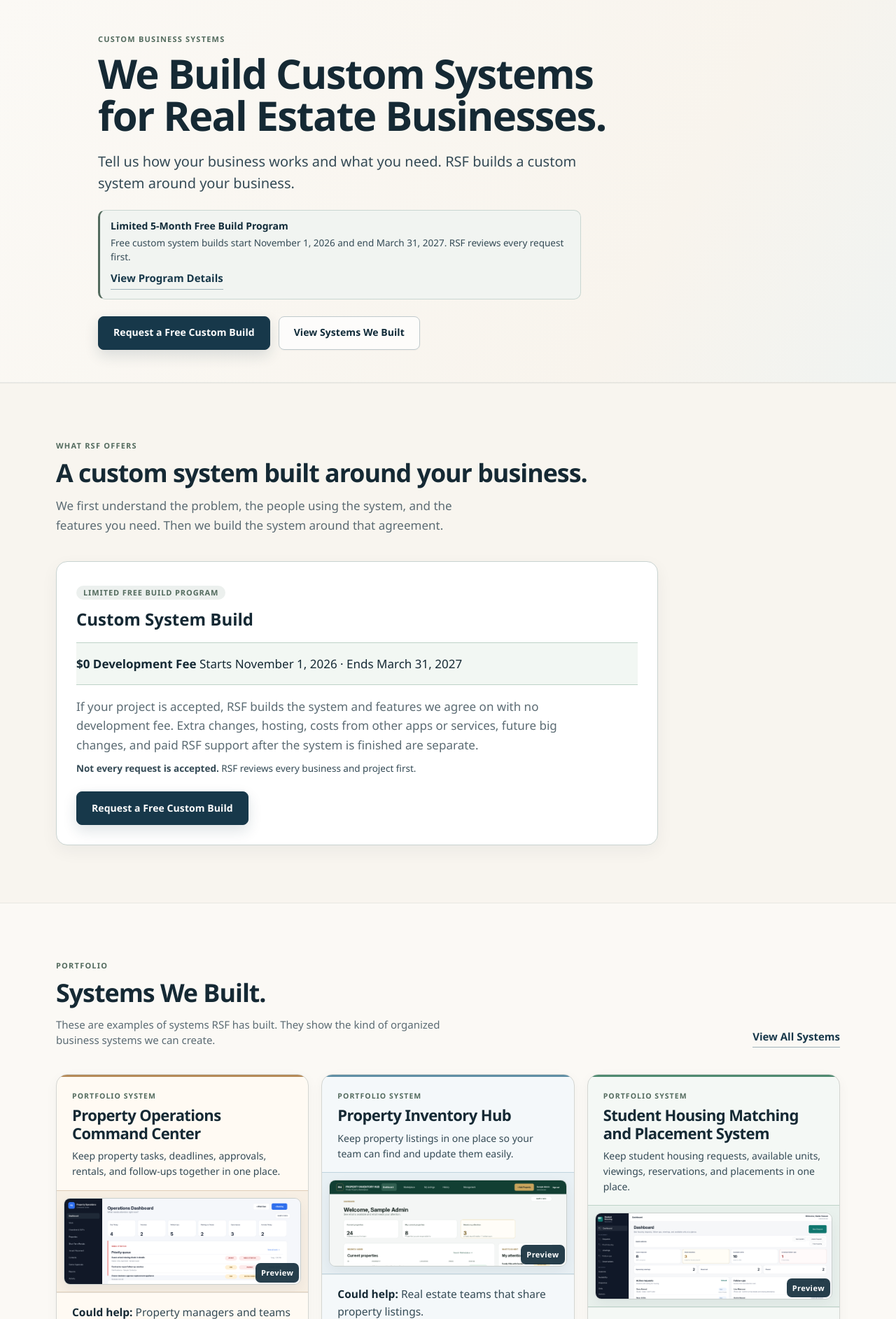
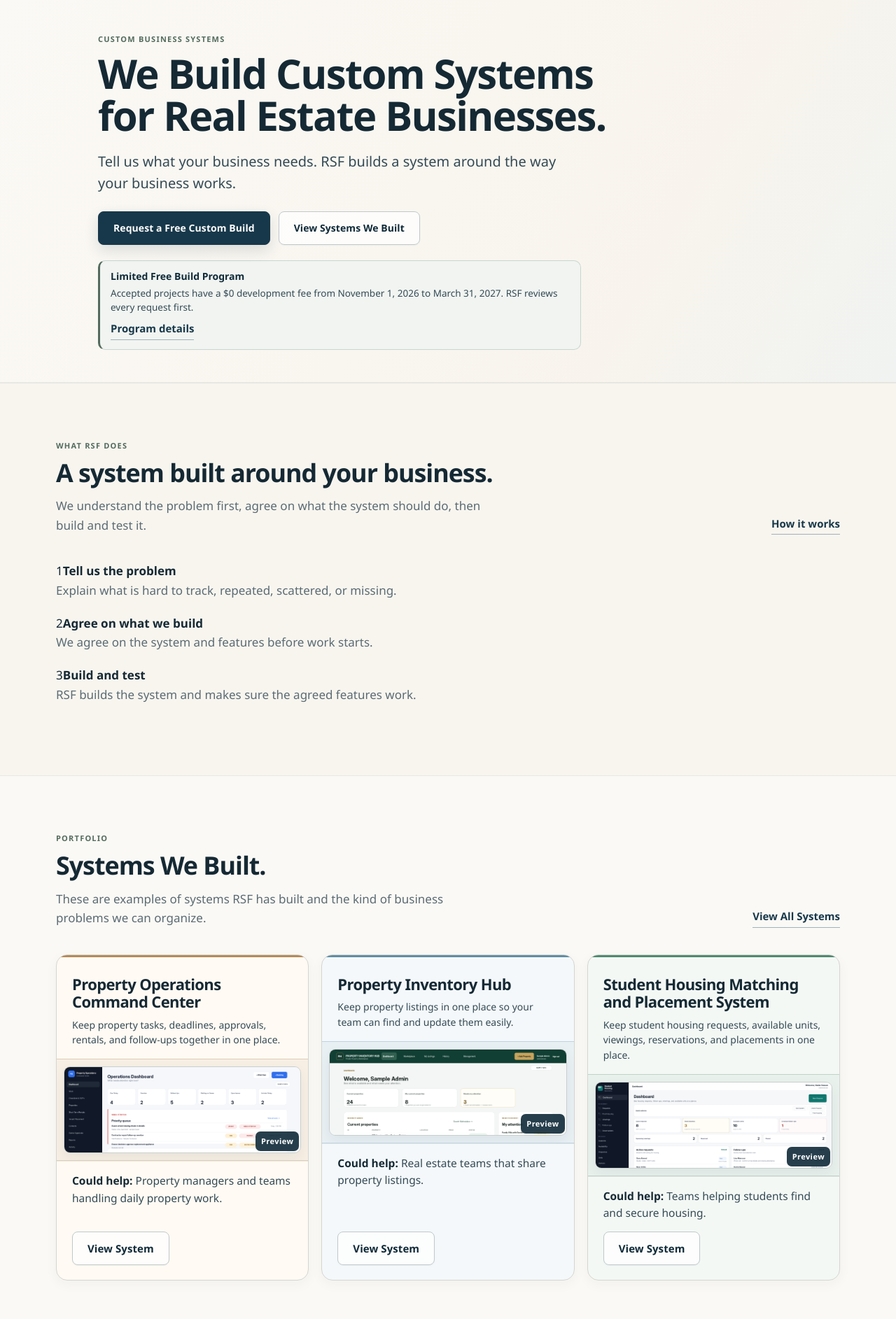
Before and after one commit to keycastro/RSF-Main-System, a Flask app: page / in a window 1280 px wide. Shown: the part 116-2001 px from the top of the page at 70% size. Run offline with Flask 3, Linux system fonts and the light colour scheme; parts of the project's set-up code (start-up, migrations or seed data) failed here and were passed over; some libraries are stand-ins or nearby versions.

Commit message:
Reduce repetition and tighten Home hierarchy

```diff
--- a/app/templates/public/home.html
+++ b/app/templates/public/home.html
@@ -5,20 +5,20 @@
     <div class="hero-copy reveal">
       <p class="page-kicker">CUSTOM BUSINESS SYSTEMS</p>
       <h1>We Build Custom Systems for Real Estate Businesses.</h1>
-      <p class="hero-lead">Tell us how your business works and what you need. RSF builds a custom system around your business.</p>
-
-      {% if free_build_program.visible %}
-      <div class="free-program-inline">
-        <strong>Limited 5-Month Free Build Program</strong>
-        <span>Free custom system builds {% if free_build_program.is_upcoming %}start {{ free_build_program.start_date }}{% else %}are available now{% endif %} and end {{ free_build_program.end_date }}. RSF reviews every request first.</span>
-        <a class="text-link" href="{{ url_for('site.services') }}#free-custom-build-program">View Program Details</a>
-      </div>
-      {% endif %}
+      <p class="hero-lead">Tell us what your business needs. RSF builds a system around the way your business works.</p>
 
       <div class="hero-actions">
         <a class="button primary" href="{{ url_for('site.contact', intent='custom-build') }}">{% if free_build_program.visible %}Request a Free Custom Build{% else %}Build a Custom System{% endif %}</a>
         <a class="button secondary" href="{{ url_for('site.system_templates') }}">View Systems We Built</a>
       </div>
+
+      {% if free_build_program.visible %}
+      <div class="free-program-inline">
+        <strong>Limited Free Build Program</strong>
+        <span>Accepted projects have a $0 development fee from {{ free_build_program.start_date }} to {{ free_build_program.end_date }}. RSF reviews every request first.</span>
+        <a class="text-link" href="{{ url_for('site.services') }}#free-custom-build-program">Program details</a>
+      </div>
+      {% endif %}
     </div>
   </div>
 </section>
@@ -27,36 +27,19 @@
   <div class="container">
     <div class="section-head simple-section-head reveal">
       <div>
-        <p class="page-kicker">WHAT RSF OFFERS</p>
-        <h2>A custom system built around your business.</h2>
-        <p>We first understand the problem, the people using the system, and the features you need. Then we build the system around that agreement.</p>
+        <p class="page-kicker">WHAT RSF DOES</p>
+        <h2>A system built around your business.</h2>
+        <p>We understand the problem first, agree on what the system should do, then build and test it.</p>
       </div>
+      <a class="text-link desktop-link" href="{{ url_for('site.services') }}">How it works</a>
     </div>
 
-    <div class="single-offer-wrap reveal">
-      <article class="human-option-card single-offer-card">
-        {% if free_build_program.visible %}
-        <p class="choice-label choice-label-pill">LIMITED FREE BUILD PROGRAM</p>
-        <strong>Custom System Build</strong>
-        <div class="system-choice-price system-choice-price--quote free-program-price" aria-label="Limited free custom system development">
-          <b>$0 Development Fee</b>
-          <span>{% if free_build_program.is_upcoming %}Starts {{ free_build_program.start_date }}{% else %}Available now{% endif %} · Ends {{ free_build_program.end_date }}</span>
-        </div>
-        <p class="human-option-explanation">If your project is accepted, RSF builds the system and features we agree on with no development fee. Extra changes, hosting, costs from other apps or services, future big changes, and paid RSF support after the system is finished are separate.</p>
-        <p class="single-offer-note"><strong>Not every request is accepted.</strong> RSF reviews every business and project first.</p>
-        <a class="button primary human-option-button" href="{{ url_for('site.contact', intent='custom-build') }}">Request a Free Custom Build</a>
-        {% else %}
-        <p class="choice-label choice-label-pill">CUSTOM SYSTEM</p>
-        <strong>Custom System Build</strong>
-        <div class="system-choice-price system-choice-price--quote" aria-label="Custom system pricing">
-          <b>Price by Agreement</b>
-          <span>We agree on the work and price before we start</span>
-        </div>
-        <p class="human-option-explanation">Tell us what your business needs. We agree on what we will build and the price before work starts.</p>
-        <a class="button primary human-option-button" href="{{ url_for('site.contact', intent='custom-build') }}">Build a Custom System</a>
-        {% endif %}
-      </article>
+    <div class="home-process-row reveal" aria-label="How a custom system build works">
+      <div><span>1</span><strong>Tell us the problem</strong><p>Explain what is hard to track, repeated, scattered, or missing.</p></div>
+      <div><span>2</span><strong>Agree on what we build</strong><p>We agree on the system and features before work starts.</p></div>
+      <div><span>3</span><strong>Build and test</strong><p>RSF builds the system and makes sure the agreed features work.</p></div>
     </div>
+    <a class="text-link mobile-link" href="{{ url_for('site.services') }}">How it works</a>
   </div>
 </section>
 
@@ -66,7 +49,7 @@
       <div>
         <p class="page-kicker">PORTFOLIO</p>
         <h2>Systems We Built.</h2>
-        <p class="system-choice-helper">These are examples of systems RSF has built. They show the kind of organized business systems we can create.</p>
+        <p>These are examples of systems RSF has built and the kind of business problems we can organize.</p>
       </div>
       <a class="text-link desktop-link" href="{{ url_for('site.system_templates') }}">View All Systems</a>
     </div>
@@ -75,7 +58,6 @@
       {% for item in published_system_templates %}
       <article class="system-showcase-card simple-system-card system-choice-card system-choice-card--{{ item.slug }} reveal delay-{{ loop.index0 % 2 }}">
         <div class="system-showcase-copy">
-          <p class="portfolio-label">PORTFOLIO SYSTEM</p>
           <h3>{{ item.name }}</h3>
           <p>{{ item.short_description }}</p>
         </div>
@@ -100,46 +82,37 @@
   <div class="container">
     <div class="section-head simple-section-head reveal">
       <div>
-        <p class="page-kicker">REAL WORK</p>
-        <h2>See what RSF has built.</h2>
-        <p>We show real system screens and explain what each system does in simple language.</p>
+        <p class="page-kicker">CLEAR PROOF</p>
+        <h2>See the work clearly.</h2>
       </div>
     </div>
     <div class="proof-row reveal">
       <div>
-        <strong>Real system previews</strong>
-        <p>Portfolio pages use screenshots from systems RSF has built. Sample or synthetic data is clearly identified.</p>
+        <strong>Real system screens</strong>
+        <p>See actual screens from systems RSF has built.</p>
       </div>
       <div>
-        <strong>Clear project context</strong>
-        <p>Portfolio projects are shown as examples of our work. We do not present them as client projects when they are not.</p>
+        <strong>Clear project notes</strong>
+        <p>We clearly say when a system is an independent portfolio project.</p>
       </div>
       <div>
-        <strong>Custom for each business</strong>
-        <p>We use these examples to show what is possible. Your system is built around your own business needs.</p>
+        <strong>Simple explanations</strong>
+        <p>Each system page explains the problem, how it works, and what it can do.</p>
       </div>
     </div>
   </div>
 </section>
 
-<section class="home-featured-actions-section" aria-label="More ways to continue">
+<section class="home-featured-actions-section" aria-label="Next step">
   <div class="home-featured-actions-shell">
-    <div class="container home-featured-actions">
+    <div class="container home-featured-actions home-final-action">
       <div class="home-featured-action home-featured-action--primary reveal">
-        <span class="home-featured-action-kicker">NEED A SYSTEM FOR YOUR BUSINESS?</span>
+        <span class="home-featured-action-kicker">READY TO TALK ABOUT YOUR BUSINESS?</span>
         <a class="home-featured-action-link home-featured-action-link--primary" href="{{ url_for('site.contact', intent='custom-build') }}">
-          <span>Build a Custom System</span><span class="home-featured-action-arrow" aria-hidden="true">→</span>
+          <span>{% if free_build_program.visible %}Request a Free Custom Build{% else %}Build a Custom System{% endif %}</span><span class="home-featured-action-arrow" aria-hidden="true">→</span>
         </a>
       </div>
-
-      <span class="home-featured-action-divider" aria-hidden="true"></span>
-
-      <div class="home-featured-action home-featured-action--secondary reveal">
-        <span class="home-featured-action-kicker home-featured-action-kicker--secondary">WANT TO KNOW WHAT IS INCLUDED?</span>
-        <a class="home-featured-action-link home-featured-action-link--secondary" href="{{ url_for('site.services') }}">
-          <span>See Services & Pricing</span><span class="home-featured-action-arrow" aria-hidden="true">→</span>
-        </a>
-      </div>
+      <a class="text-link home-final-secondary" href="{{ url_for('site.services') }}">See Services & Pricing</a>
     </div>
   </div>
 </section>
```
